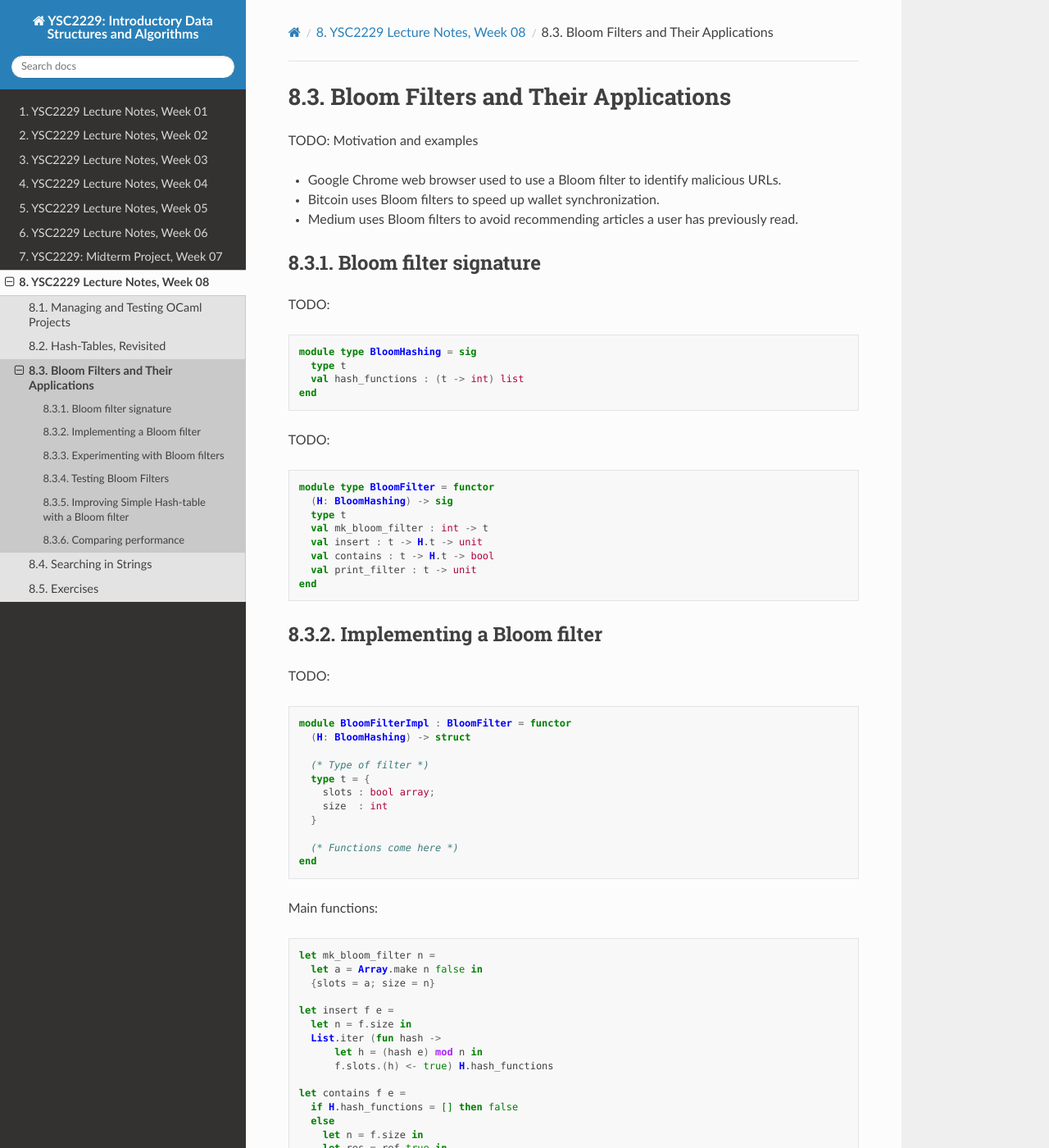
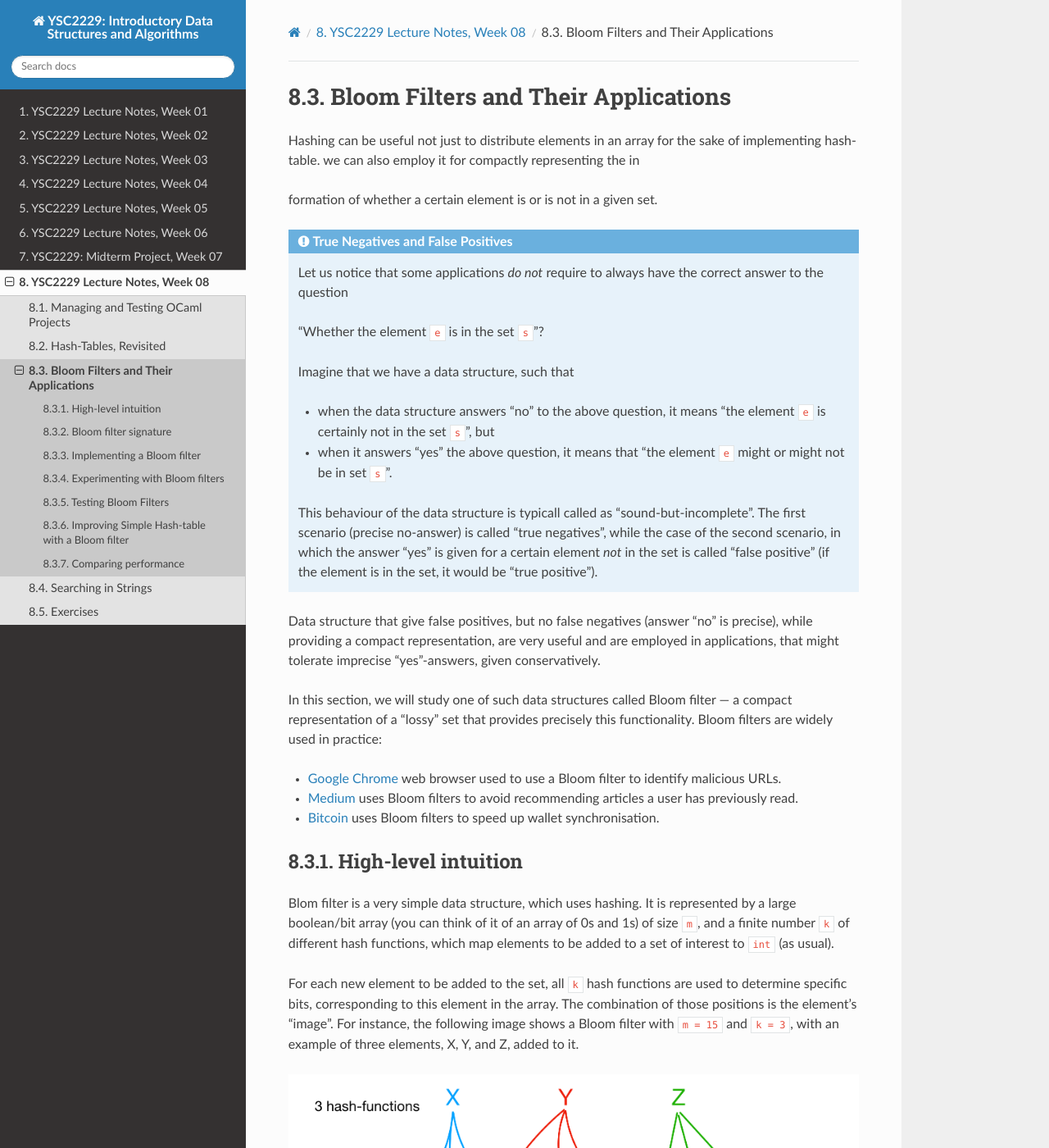
Before and after one commit to ilyasergey/YSC2229, a Sphinx documentation site: the page built from source/week-08_bloom.rst, in a window 1280 px wide and 1400 px high. Shown: the whole window at 82% size. Built offline with Sphinx 7.4.7 and the Read the Docs theme 2.0.0, drawn with Linux system fonts in a browser that asks for light colours; some of the changed text lies outside the part shown.

Commit message:
bloom filters

```diff
--- a/source/week-08_bloom.rst
+++ b/source/week-08_bloom.rst
@@ -2,31 +2,65 @@
 
 .. _sec_bloom:
 
+
 Bloom Filters and Their Applications
 ====================================
 
-TODO: Motivation and examples
+Hashing can be useful not just to distribute elements in an array for the sake of implementing hash-table. we can also employ it for compactly representing the in
 
-* Google Chrome web browser used to use a Bloom filter to identify
-  malicious URLs.
+formation of whether a certain element is or is not in a given set.
 
-* Bitcoin uses Bloom filters to speed up wallet synchronization.
+.. admonition:: True Negatives and False Positives
 
-* Medium uses Bloom filters to avoid recommending articles a user has
-  previously read.
+  Let us notice that some applications *do not* require to always have the correct answer to the question
+
+  "Whether the element ``e`` is in the set ``s``"?
+
+  Imagine that we have a data structure, such that
+
+  * when the data structure answers "no" to the above question, it means "the element ``e`` is certainly not in the set ``s``", but
+
+  * when it answers "yes" the above question, it means that "the element ``e`` might or might not be in set ``s``".
+
+  This behaviour of the data structure is typicall called as "sound-but-incomplete". The first scenario (precise no-answer) is called "true negatives", while the case of the second scenario, in which the answer "yes" is given for a certain element *not* in the set is called "false positive" (if the element is in the set, it would be "true positive").
+
+Data structure that give false positives, but no false negatives (answer "no" is precise), while providing a compact representation, are very useful and are employed in applications, that might tolerate imprecise "yes"-answers, given conservatively.
+
+In this section, we will study one of such data structures called Bloom filter --- a compact representation of a "lossy" set that provides precisely this functionality. Bloom filters are widely used in practice:
+
+* `Google Chrome <https://www.google.com/chrome/>`_ web browser used to use a Bloom filter to identify malicious URLs.
+
+* `Medium <https://medium.com/>`_ uses Bloom filters to avoid recommending articles a user has previously read.
+
+* `Bitcoin <https://en.wikipedia.org/wiki/Bitcoin>`_ uses Bloom filters to speed up wallet synchronisation.
+
+High-level intuition
+--------------------
+
+Blom filter is a very simple data structure, which uses hashing. It is represented by a large boolean/bit array (you can think of it of an array of 0s and 1s) of size ``m``, and a finite number ``k`` of different hash functions, which map elements to be added to a set of interest to ``int`` (as usual).
+
+For each new element to be added to the set, all ``k`` hash functions are used to determine specific bits, corresponding to this element in the array. The combination of those positions is the element's "image". For instance, the following image shows a Bloom filter with ``m = 15`` and ``k = 3``, with an example of three elements, X, Y, and Z, added to it.
+
+.. image:: ../resources/bloom.png
+   :width: 800px
+   :align: center
+
+To determine whether an element is in the set, one needs to compute its ``k`` hashes, and check the bits in the corresponding array in a constant time (:math:`O(k)`). Having more than 1 hash function reduces the risk of collision if the number of elements is smaller than the size of the filter, however, two or more different elements can indeed had all similar ``k`` hashes.
+
+Elements are never removed from a Bloom filter.
 
 
 Bloom filter signature
 ----------------------
 
-TODO::
+Let us first define the Bloom filter signature. It starts from the module describing the type of its elements and the list of hash functions::
 
  module type BloomHashing = sig
    type t
    val hash_functions : (t -> int) list
  end
 
-TODO::
+The Bloom filter itself is a functor, parameterised by ``BloomHashing``::
 
  module type BloomFilter = functor
    (H: BloomHashing) -> sig
@@ -41,7 +75,7 @@ TODO::
 Implementing a Bloom filter
 ---------------------------
 
-TODO::
+The implementation of Bloom filter is simply an array of booleans (which we use to represent 0/1-bits) of a fixed size::
 
  module BloomFilterImpl : BloomFilter = functor
    (H: BloomHashing) -> struct
@@ -55,17 +89,21 @@ TODO::
    (* Functions come here *)
  end
 
-Main functions::
+Creation of a Bloom filter is trivial::
 
   let mk_bloom_filter n =
     let a = Array.make n false in
     {slots = a; size = n}
+
+Insertion amounts to computing all hashes for the element and setting the corresponding array bits to ``true``::
 
   let insert f e =
     let n = f.size in
     List.iter (fun hash ->
         let h = (hash e) mod n in
         f.slots.(h) <- true) H.hash_functions
+
+and to check if an element is in the filter, we need to compute all its hashes and check the corresponding bits::
 
   let contains f e =
     if H.hash_functions = [] then false
@@ -76,6 +114,8 @@ Main functions::
           let h = (hash e) mod n in
           res := !res && f.slots.(h)) H.hash_functions;
       !res
+
+We can implement a printer for the Bloom filter by means of one of the previous modules::
 
   module BP = Week_05.ArrayPrinter(struct
       type t = bool
@@ -89,7 +129,7 @@ Main functions::
 Experimenting with Bloom filters
 --------------------------------
 
-Specific hashing strategy::
+Let us fix a hashing strategy for our favourite data type ``int * string``::
 
  module IntStringHashing = struct
    type t = int * string
@@ -166,16 +206,19 @@ Testing for true negatives::
    done;
    true
 
-However, there can be also *false positives*.
+However, there can be also *false positives*, although we don't check for them.
 
 Improving Simple Hash-table with a Bloom filter
 -----------------------------------------------
 
-TODO: Ratinoale --- too much time spent on filtering buckets
+Let us put Bloom filter to some good use by improving our simple implementation of a hash table.
 
-TODO: Say that we cannot remove
+The way it has been implemented, it has spent too much on iterating through the buckets before adding or getting an element. This is something that can be improved with a Bloom filter: indeed if we known that there is *no* element with a certain key in the bucket (the answer that Bloom filter can answer precisely), we don't have to look for it.
 
-TODO::
+The price to pay for this speed-up is inability to remove elements from the hash-table (as one cannot remove elements from a Bloom filter).
+
+We start our hash-table from the following preamble. Its core data structure now gets enhanced with a Bloom filter::
+
 
  module BloomHashTable (K: BloomHashing) = struct
    type key = K.t
@@ -223,7 +266,7 @@ Fetching consults the filter first::
       | _ -> None
     else None
 
-Removal is prohibited::
+As announced before, removal is prohibited::
 
   let remove _ _ = raise (Failure "Removal is deprecated!")
 
@@ -236,8 +279,7 @@ Let us instantiate the Bloom-table::
  module BHT = BloomHashTable(IntStringHashing)
  module BHTTester = HashTableTester(BHT)
 
-Similarly to methods for testing performance of previiously defined
-hash-tables, we implement the following function::
+Similarly to methods for testing performance of previiously defined hash-tables, we implement the following function::
 
  let insert_and_get_bulk_bloom a m =
    Printf.printf "Creating Bloom hash table:\n";
```
Also changed, not shown: other parts of source/week-08_bloom.rst (+1 -1 lines), source/week-08_hash_tables_again.rst (+10 -9 lines), source/week-08_using_git.rst (+4 -4 lines), resources/bloom.png (added), 1 other file.
